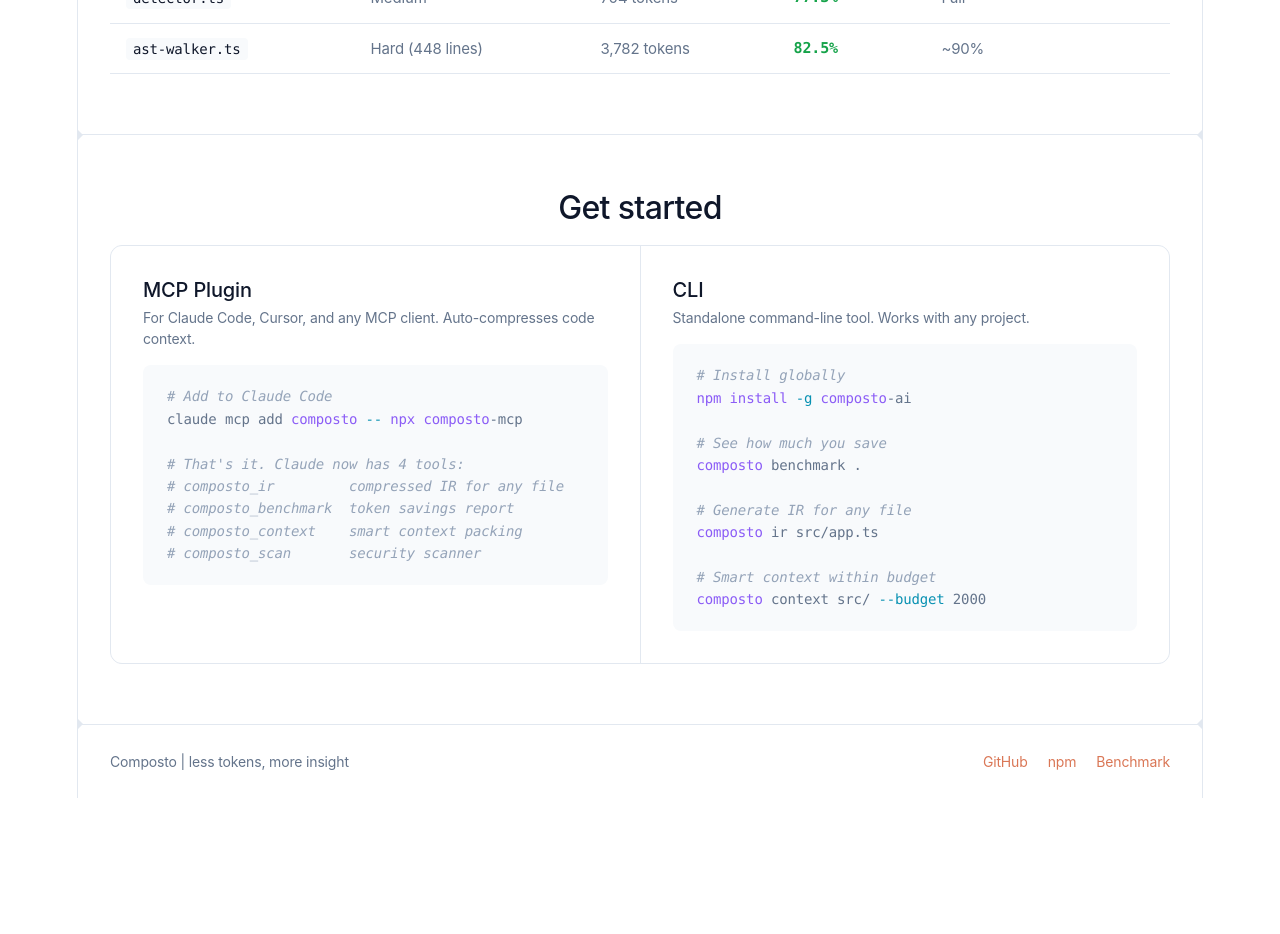
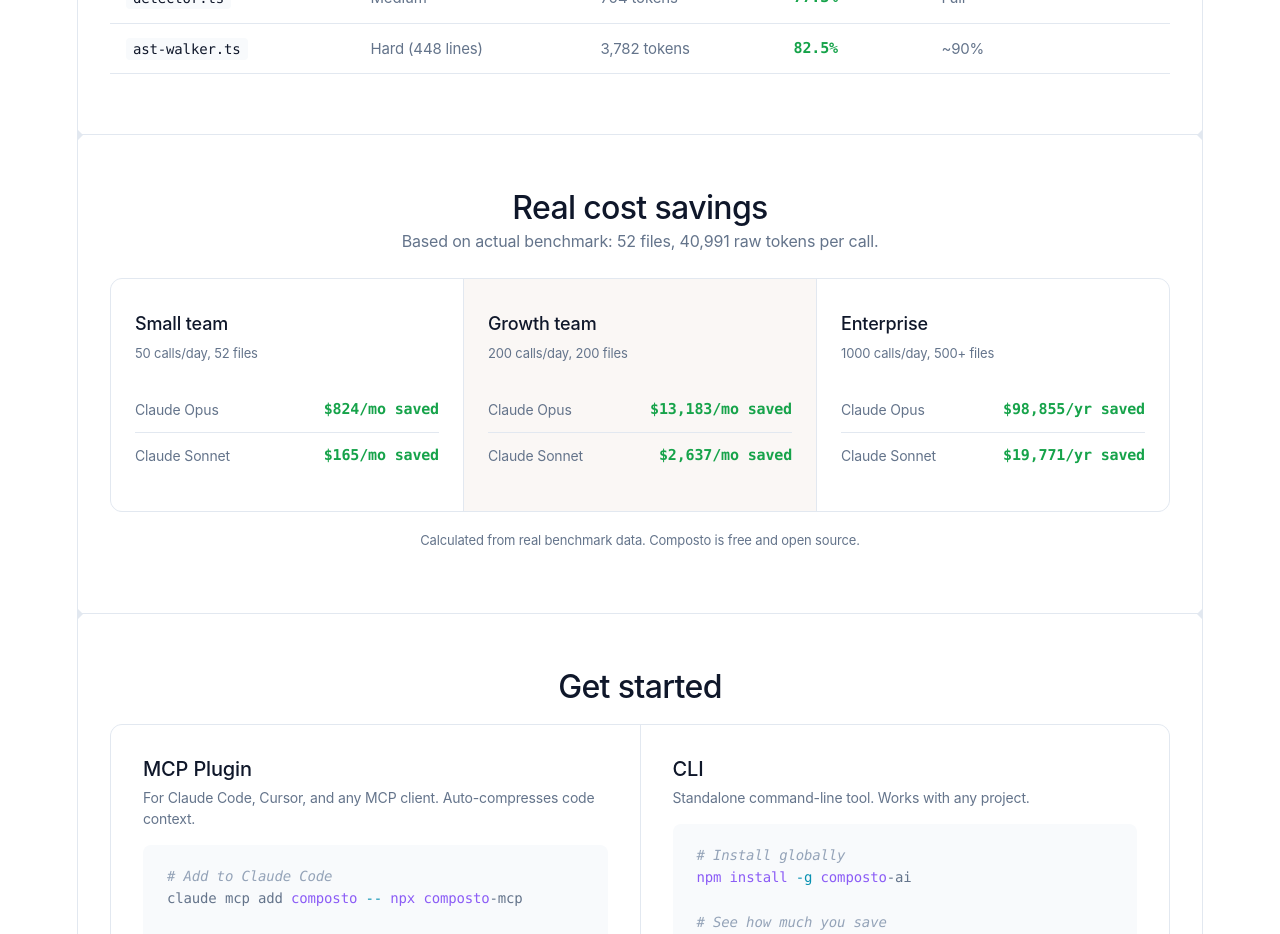
Before and after one commit to mertcanaltin/composto-website, a React (Vite) app: page / in a window 1280 px wide. Shown: the part 3940-4874 px from the top of the page. Before the commit the page ends 4738 px from the top, so only its background shows below. Built offline with nearby package versions, Linux system fonts and the light colour scheme.

Commit message:
feat: real cost savings section with 3-tier pricing from benchmark data

```diff
--- a/src/App.css
+++ b/src/App.css
@@ -275,6 +275,76 @@
   font-size: 15px;
 }
 
+/* Cost Savings */
+#savings {
+  border-top: 1px solid var(--border);
+  padding: 60px 32px;
+  text-align: center;
+
+  @media (max-width: 1024px) {
+    padding: 40px 20px;
+  }
+}
+
+.savings-grid {
+  display: grid;
+  grid-template-columns: repeat(3, 1fr);
+  gap: 1px;
+  background: var(--border);
+  border: 1px solid var(--border);
+  border-radius: 12px;
+  overflow: hidden;
+
+  @media (max-width: 1024px) {
+    grid-template-columns: 1fr;
+  }
+}
+
+.savings-card {
+  background: var(--bg);
+  padding: 32px 24px;
+  text-align: left;
+
+  @media (max-width: 1024px) {
+    padding: 24px 20px;
+  }
+}
+
+.savings-card.featured {
+  background: #faf7f5;
+}
+
+.savings-card h3 {
+  font-size: 18px;
+  margin: 0 0 4px;
+}
+
+.savings-scenario {
+  font-size: 13px;
+  color: var(--text);
+  margin-bottom: 20px;
+}
+
+.savings-row {
+  display: flex;
+  justify-content: space-between;
+  align-items: center;
+  padding: 10px 0;
+  border-bottom: 1px solid var(--border);
+  font-size: 14px;
+
+  &:last-child {
+    border-bottom: none;
+  }
+}
+
+.savings-amount {
+  font-family: var(--mono);
+  font-weight: 600;
+  color: #16a34a;
+  font-size: 15px;
+}
+
 /* How It Works */
 #how {
   border-top: 1px solid var(--border);
--- a/src/App.tsx
+++ b/src/App.tsx
@@ -249,6 +249,55 @@
 
       <div className="ticks"></div>
 
+      {/* Cost Savings */}
+      <section id="savings">
+        <h2>Real cost savings</h2>
+        <p style={{ textAlign: 'center', marginBottom: 24 }}>Based on actual benchmark: 52 files, 40,991 raw tokens per call.</p>
+        <div className="savings-grid">
+          <div className="savings-card">
+            <h3>Small team</h3>
+            <p className="savings-scenario">50 calls/day, 52 files</p>
+            <div className="savings-row">
+              <span>Claude Opus</span>
+              <span className="savings-amount">$824/mo saved</span>
+            </div>
+            <div className="savings-row">
+              <span>Claude Sonnet</span>
+              <span className="savings-amount">$165/mo saved</span>
+            </div>
+          </div>
+          <div className="savings-card featured">
+            <h3>Growth team</h3>
+            <p className="savings-scenario">200 calls/day, 200 files</p>
+            <div className="savings-row">
+              <span>Claude Opus</span>
+              <span className="savings-amount">$13,183/mo saved</span>
+            </div>
+            <div className="savings-row">
+              <span>Claude Sonnet</span>
+              <span className="savings-amount">$2,637/mo saved</span>
+            </div>
+          </div>
+          <div className="savings-card">
+            <h3>Enterprise</h3>
+            <p className="savings-scenario">1000 calls/day, 500+ files</p>
+            <div className="savings-row">
+              <span>Claude Opus</span>
+              <span className="savings-amount">$98,855/yr saved</span>
+            </div>
+            <div className="savings-row">
+              <span>Claude Sonnet</span>
+              <span className="savings-amount">$19,771/yr saved</span>
+            </div>
+          </div>
+        </div>
+        <p style={{ textAlign: 'center', marginTop: 16, fontSize: 13, color: 'var(--text)' }}>
+          Calculated from real benchmark data. Composto is free and open source.
+        </p>
+      </section>
+
+      <div className="ticks"></div>
+
       {/* Commands */}
       <section id="commands">
         <h2>Get started</h2>
```
